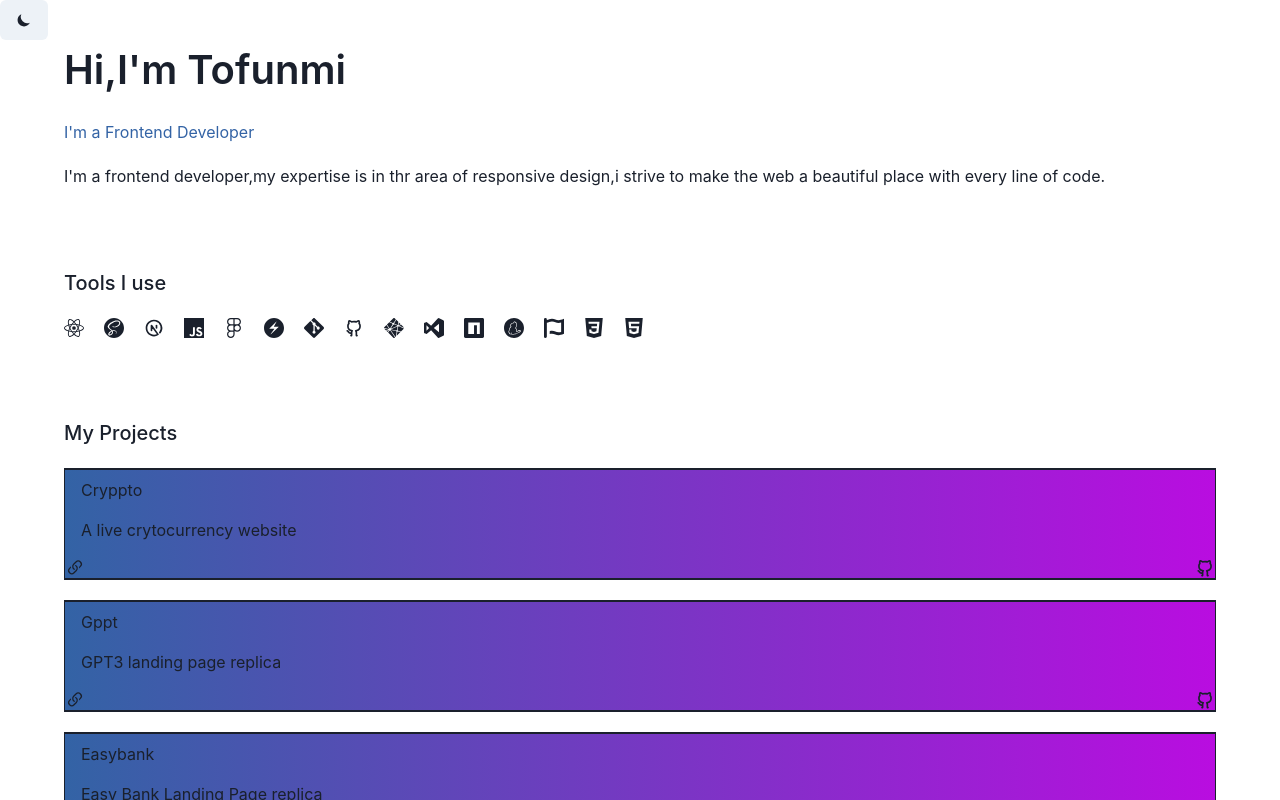
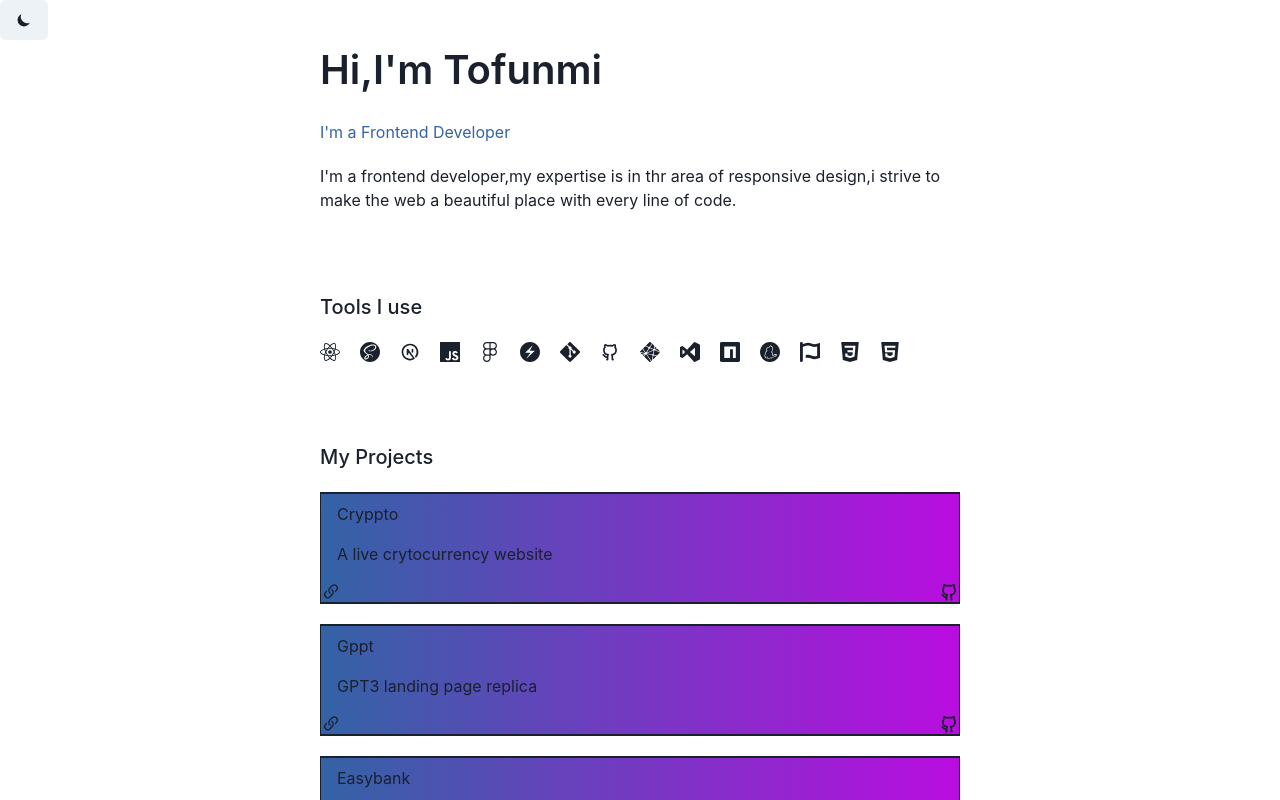
Before and after one commit to devtofunmi/myportfolio, a React (Vite) app: page / in a window 1280 px wide. Shown: the top 800 px of the page. Built offline with nearby package versions, Linux system fonts and the light colour scheme.

Commit message:
make it responsive

```diff
--- a/src/pages/Homepage.jsx
+++ b/src/pages/Homepage.jsx
@@ -46,7 +46,7 @@ const Homepage = () => {
       <Flex
         align-items="center"
         justify-content="cener"
-        w={"90%"}
+        w={["90%", "50%"]}
         m="auto"
         flexDirection="column"
       >
```
